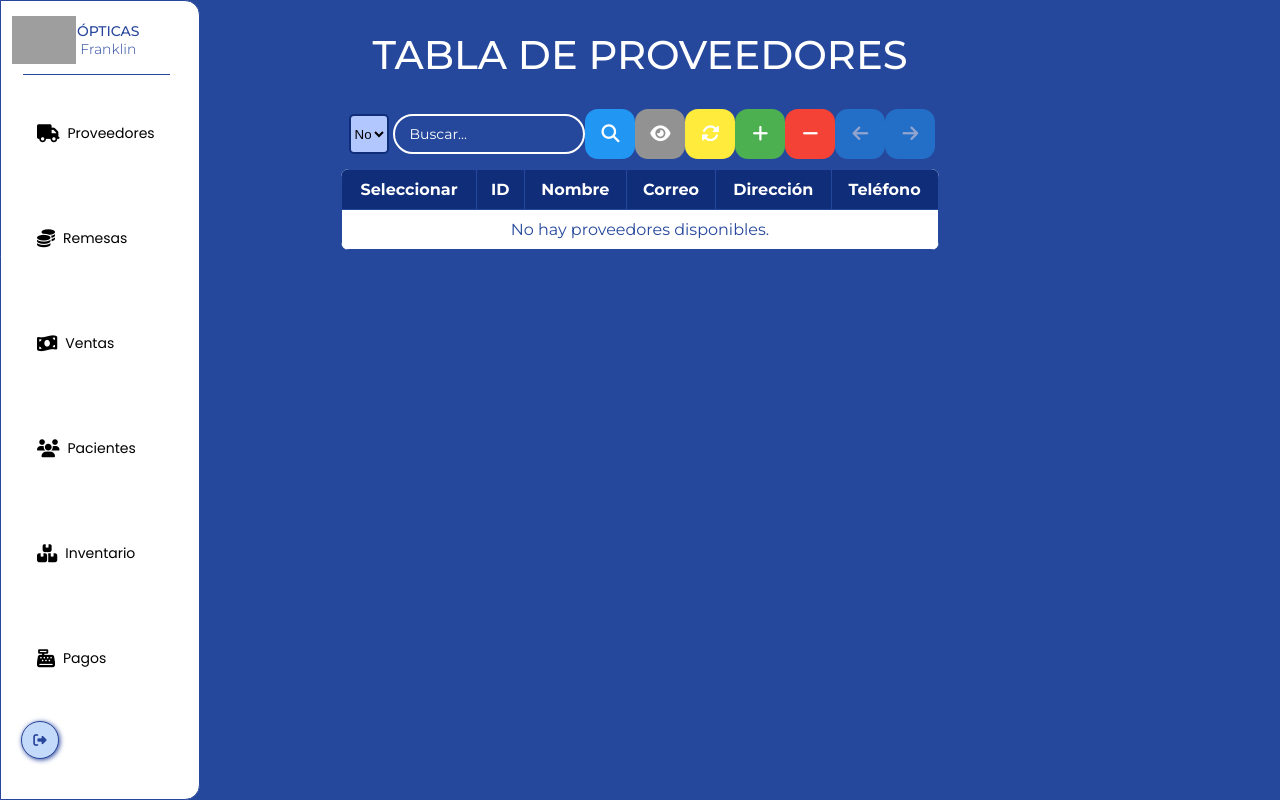
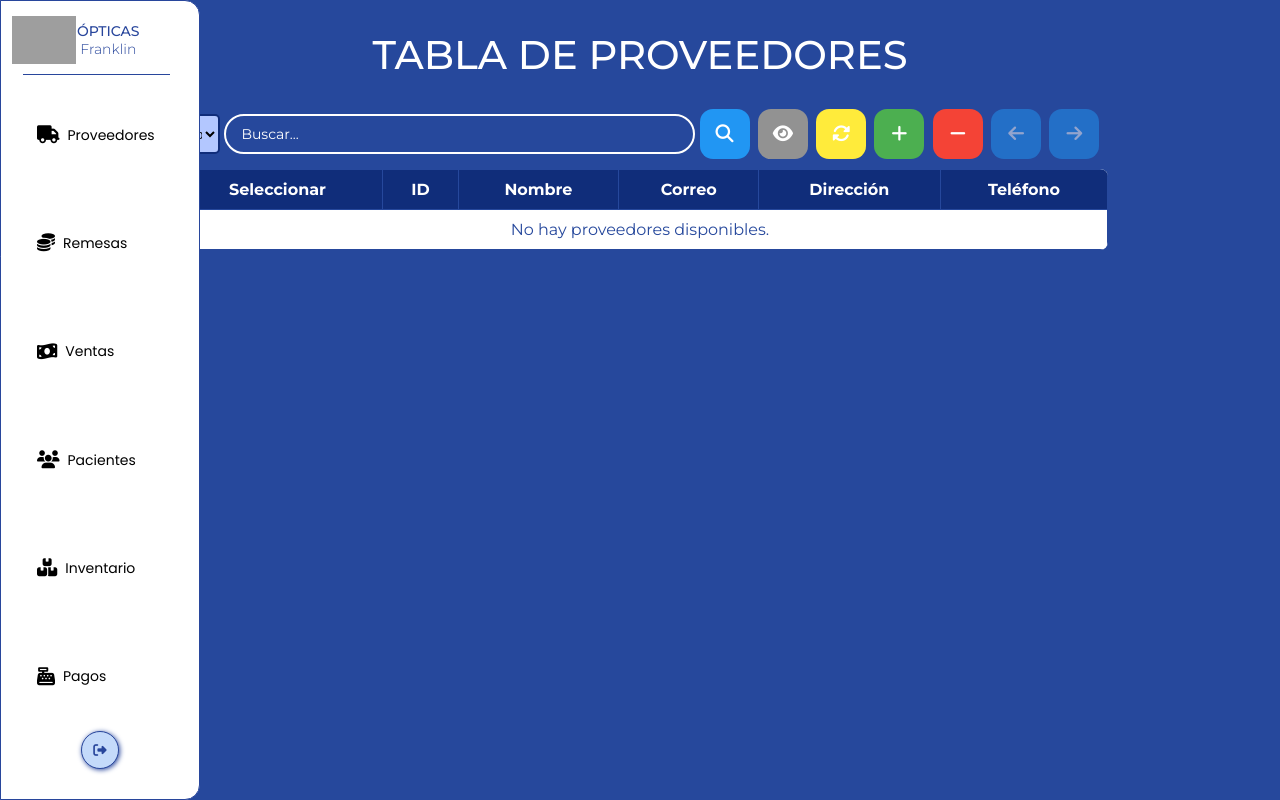
Before and after one commit to dany-echeverria/PAW_Sistema_Optica, a Flask app: page /ver/proveedores in a window 1280 px wide. Run offline with Flask 3, Linux system fonts and the light colour scheme; some libraries are stand-ins or nearby versions; grey boxes are pictures that could not be loaded.

Commit message:
Corrección de errores

```diff
--- a/src/app.py
+++ b/src/app.py
@@ -1,4 +1,4 @@
-from flask import Flask, render_template, session, redirect, url_for
+from flask import Flask, render_template, session, redirect, url_for, jsonify
 from db import db
 from config import SQLALCHEMY_DATABASE_URI, SQLALCHEMY_TRACK_MODIFICATIONS
 from routes.create import create_bp
@@ -26,10 +26,10 @@ db.init_app(app)
 def home():
     return redirect(url_for('auth.login'))
 
-@app.route('/bienvenida')
+@app.route('/ver/proveedores')
 def bienvenida():
     if 'usuario' in session:
-        return render_template('inicio.html')  # Página de bienvenida
+        return render_template('proveedores.html')  # Página de bienvenida
     else:
         return redirect(url_for('auth.login'))
 
--- a/src/routes/create.py
+++ b/src/routes/create.py
@@ -156,8 +156,10 @@ def agregar_venta():
     # Obtener la lista de pacientes desde la base de datos
     pacientes = db.session.query(Paciente).all()
     inventarios = Inventario.query.all()
-    inventarios = Inventario.query.all()
-    return render_template('crearinformacion/ventas.html', pacientes=pacientes, inventarios=inventarios)
+
+    invSerializado = [{"Nombre_Prod": i.Nombre_Prod, "Precio": i.Precio} for i in inventarios]
+
+    return render_template('crearinformacion/ventas.html', pacientes=pacientes, inventarios=inventarios, invSerializado = invSerializado)
 
 
 
--- a/src/static/styles/crearinformacion/pagos.css
+++ b/src/static/styles/crearinformacion/pagos.css
@@ -183,8 +183,9 @@ a {
     width: auto;
 }
 .chbox-prodEntregado {
-    width: 20px;
-    height: 20px;
+    width: 16px;
+    height: 16px;
+    margin-right: 8px;
 }
 .inputs-finales {
     display: flex;
--- a/src/static/styles/inicio/navbar.css
+++ b/src/static/styles/inicio/navbar.css
@@ -124,17 +124,20 @@ body {
 }
 
 /* CERRAR SESIÓN */
+.link-cerrarSesion {
+    display: flex;
+    justify-content: center;
+}
 .btn-cerrarSesion {
     height: 38px;
     width: 38px;
-    margin: 10px auto 40px auto;
+    margin: 0px 0 30px 0;
     background-color: #C4DAFA;
     border: 1px solid #28469C;
     border-radius: 100px;
     box-shadow: 1px 1px 5px #28469C;
     transition: .3s;
     cursor: pointer;
-    margin-left: 20px;
 }
 .btn-cerrarSesion:hover{
     box-shadow: 2px 2px 5px #28469C;
--- a/src/static/styles/verinformacion/inventario.css
+++ b/src/static/styles/verinformacion/inventario.css
@@ -18,7 +18,7 @@ body {
     display: flex;
     flex-direction: column;
     align-items: center;
-    width: 75%;
+    width: 85%;
 }
 
 .page-title {
@@ -73,7 +73,7 @@ body {
 .buttons-tools {
     display: flex;
     justify-content: space-around;
-    width: 80%;
+    width: 75%;
 }
 
 .search-container a{
--- a/src/static/styles/verinformacion/paciente.css
+++ b/src/static/styles/verinformacion/paciente.css
@@ -18,6 +18,7 @@ body {
     display: flex;
     flex-direction: column;
     align-items: center;
+    width: 80%;
 }
 
 .page-title {
@@ -72,7 +73,7 @@ body {
 .buttons-tools {
     display: flex;
     justify-content: space-around;
-    width: 80%;
+    width: 75%;
 }
 
 .search-container a{
--- a/src/static/styles/verinformacion/pagos.css
+++ b/src/static/styles/verinformacion/pagos.css
@@ -73,7 +73,7 @@ body {
 .buttons-tools {
     display: flex;
     justify-content: space-around;
-    width: 90%;
+    width: 75%;
 }
 
 .search-container a{
--- a/src/static/styles/verinformacion/proveedores.css
+++ b/src/static/styles/verinformacion/proveedores.css
@@ -18,6 +18,7 @@ body {
     display: flex;
     flex-direction: column;
     align-items: center;
+    width: 80%;
 }
 
 .page-title {
--- a/src/static/styles/verinformacion/ventas.css
+++ b/src/static/styles/verinformacion/ventas.css
@@ -18,7 +18,7 @@ body {
     display: flex;
     flex-direction: column;
     align-items: center;
-    width: 70%;
+    width: 80%;
 }
 
 .page-title {
@@ -73,7 +73,7 @@ body {
 .buttons-tools {
     display: flex;
     justify-content: space-around;
-    width: 90%;
+    width: 75%;
 }
 
 .search-container a{
--- a/src/templates/verinformacion/proveedores.html
+++ b/src/templates/verinformacion/proveedores.html
@@ -31,7 +31,7 @@
             <li class="nav-btn btn-pagos"><a href="{{ url_for('verinformacion.ver_pagos') }}"><i class="fa-solid fa-cash-register"></i><span class="nav-btn-texto">Pagos</span></a></li>
         </ul>
 
-        <a href="{{ url_for('auth.login') }}">
+        <a href="{{ url_for('auth.login') }}" class="link-cerrarSesion">
             <button class="btn-cerrarSesion"><i class="fa-solid fa-right-from-bracket"></i></button>
         </a>
     </nav>
```
Also changed, not shown: src/templates/crearinformacion/ventas.html (+67 -10 lines), src/templates/index.html (+1 -11 lines).
